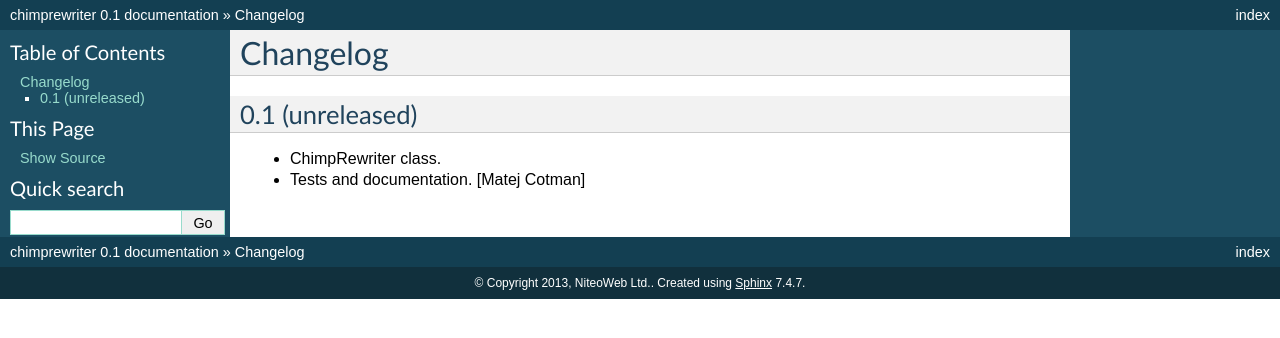
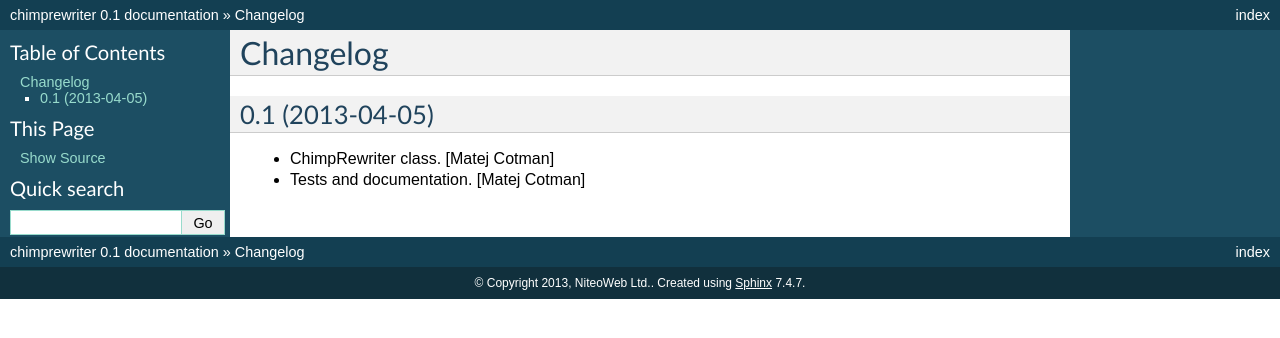
Before and after one commit to niteoweb/chimprewriter, a Sphinx documentation site: the page built from docs/HISTORY.rst, in a window 1280 px wide. Shown: the top 338 px of the page. Built offline with Sphinx 7.4.7, drawn with Linux system fonts in a browser that asks for light colours.

```diff
--- a/docs/HISTORY.rst
+++ b/docs/HISTORY.rst
@@ -1,9 +1,10 @@
 Changelog
 =========
 
-0.1 (unreleased)
+0.1 (2013-04-05)
 ----------------
 
 - ChimpRewriter class.
+  [Matej Cotman]
 - Tests and documentation.
   [Matej Cotman]
--- a/docs/release.rst
+++ b/docs/release.rst
@@ -19,7 +19,7 @@ Before every release make sure that:
 
 #. You have documented your changes in the ``HISTORY.rst`` file.
 
-#. You have modified the version identifier in the ``version.txt`` to reflect
+#. You have modified the version identifier in the ``setup.py`` to reflect
    the new release.
 
 #. You have confirmed that the package description (generated from
```
